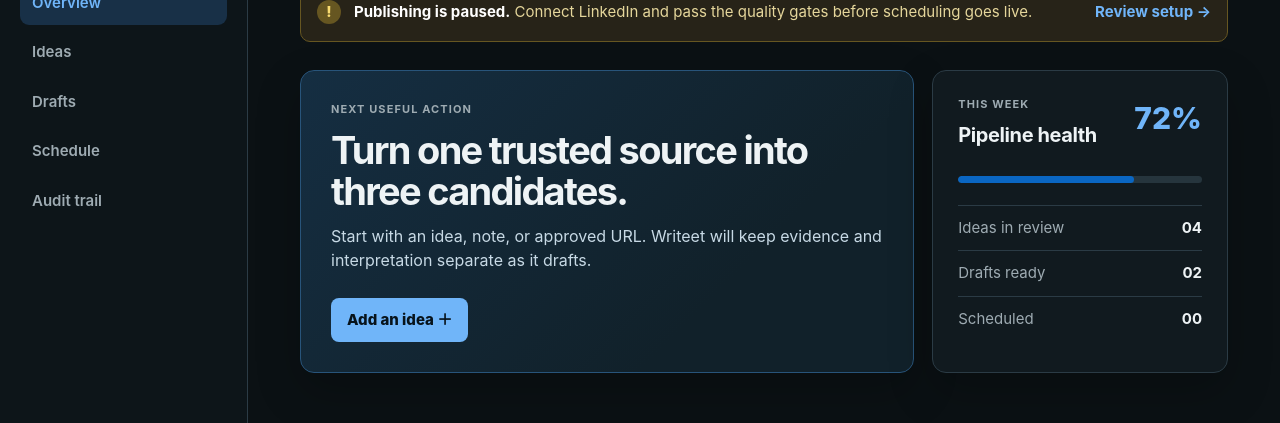
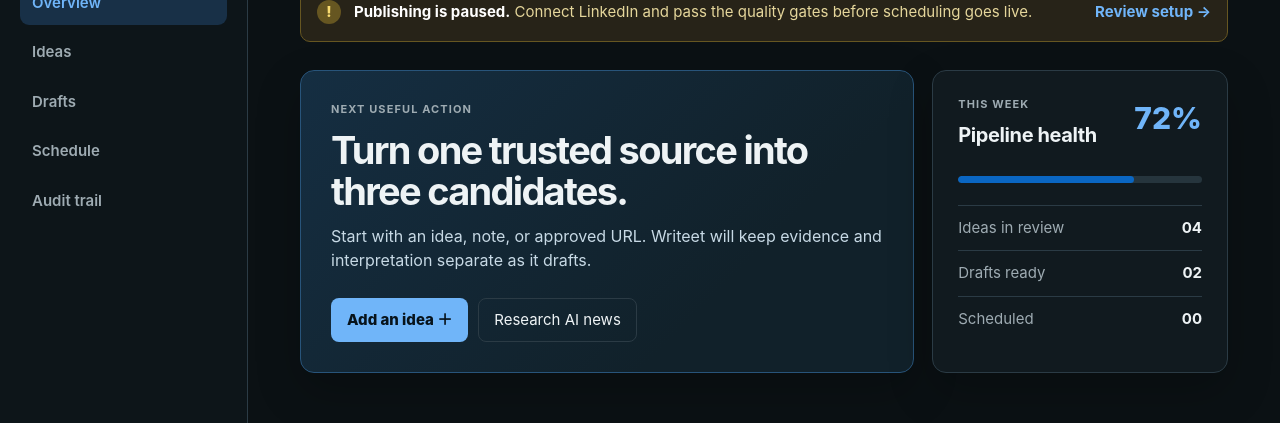
Before and after one commit to Larriemoses/content-route, a Next.js app: page / in a window 1280 px wide. Shown: the part 152-575 px from the top of the page. Built offline with nearby package versions, Linux system fonts and the light colour scheme.

Commit message:
feat: add dashboard AI research draft action

```diff
--- a/app/page.tsx
+++ b/app/page.tsx
@@ -15,6 +15,8 @@ export default function Home() {
   const [title, setTitle] = useState('');
   const [rawNote, setRawNote] = useState('');
   const [ideaState, setIdeaState] = useState<'idle' | 'saving' | 'saved' | 'error'>('idle');
+  const [researchState, setResearchState] = useState<'idle' | 'loading' | 'ready' | 'error'>('idle');
+  const [research, setResearch] = useState<{ selectedHeadline?: string; whyItMatters?: string; angle?: string; draft?: string; sourceUrls?: string[] } | null>(null);
 
   async function createIdea(event: FormEvent<HTMLFormElement>) {
     event.preventDefault();
@@ -25,6 +27,16 @@ export default function Home() {
       if (!response.ok) throw new Error('Unable to save idea');
       setTitle(''); setRawNote(''); setIdeaState('saved');
     } catch { setIdeaState('error'); }
+  }
+
+  async function runResearch() {
+    setResearchState('loading');
+    try {
+      const response = await fetch('/api/research', { cache: 'no-store' });
+      const payload = await response.json();
+      if (!response.ok || !payload.ok) throw new Error('Research failed');
+      setResearch(payload.result); setResearchState('ready');
+    } catch { setResearchState('error'); }
   }
 
   return <main className="shell">
@@ -38,11 +50,13 @@ export default function Home() {
       <header className="topbar"><div><p className="eyebrow">Wednesday · 23 September 2026</p><h1>Good morning, Olarewaju.</h1></div><a className="ghost" href="/login">Settings</a></header>
       <div className="notice"><span className="notice-icon">!</span><div><strong>Publishing is paused.</strong><span> Connect LinkedIn and pass the quality gates before scheduling goes live.</span></div><a className="text-button" href="#audit">Review setup →</a></div>
       <div className="grid" id="overview">
-        <section className="panel hero-panel"><div className="panel-kicker">Next useful action</div><h2>Turn one trusted source into three candidates.</h2><p>Start with an idea, note, or approved URL. Writeet will keep evidence and interpretation separate as it drafts.</p><button className="primary" onClick={() => { setShowIdeaForm(true); setIdeaState('idle'); }}>Add an idea <span>＋</span></button></section>
+        <section className="panel hero-panel"><div className="panel-kicker">Next useful action</div><h2>Turn one trusted source into three candidates.</h2><p>Start with an idea, note, or approved URL. Writeet will keep evidence and interpretation separate as it drafts.</p><div className="hero-actions"><button className="primary" onClick={() => { setShowIdeaForm(true); setIdeaState('idle'); }}>Add an idea <span>＋</span></button><button className="secondary" onClick={runResearch} disabled={researchState === 'loading'}>{researchState === 'loading' ? 'Researching…' : 'Research AI news'}</button></div></section>
         <section className="panel signal-panel"><div className="panel-head"><div><div className="panel-kicker">This week</div><h3>Pipeline health</h3></div><span className="score">72%</span></div><div className="progress"><span /></div><div className="metric-row"><span>Ideas in review</span><strong>04</strong></div><div className="metric-row"><span>Drafts ready</span><strong>02</strong></div><div className="metric-row"><span>Scheduled</span><strong>00</strong></div></section>
       </div>
       <div className="section-heading"><div><p className="eyebrow">Current work</p><h2>One decision at a time</h2></div><button className="text-button">View all drafts →</button></div>
       <section className="panel draft-card" id="drafts"><div className="draft-meta"><span className="tag">Practical AI</span><span>Draft 03 · generated 12 min ago</span></div><h3>What changes when an AI workflow has to explain itself?</h3><p className="muted">A practical note on making evidence visible before a useful automation becomes a risky one.</p><div className="gates">{gates.map(([name, state, tone]) => <div className="gate" key={name}><span className={`gate-dot ${tone}`} /><span>{name}</span><strong>{state}</strong></div>)}</div><div className="draft-footer"><span className="score-badge">78 <small>/ 100</small></span><button className="secondary">Open evaluation</button></div></section>
+      {research && <section className="panel research-result" id="research"><div className="panel-kicker">Fresh research draft</div><h3>{research.selectedHeadline}</h3><p className="muted">{research.whyItMatters}</p><div className="research-copy">{research.draft}</div><div className="draft-footer"><span className="muted">Review before publishing</span><button className="secondary" disabled>Publish to LinkedIn (review required)</button></div></section>}
+      {researchState === 'error' && <p className="form-message error">Research could not be completed. Check the AI provider connection.</p>}
       <div className="section-heading routes-heading"><div><p className="eyebrow">Content routes</p><h2>Keep the mix intentional</h2></div><button className="text-button">Manage routes →</button></div>
       <section className="route-list" id="audit">{routes.map((route, i) => <a className="route" href="#ideas" key={route}><span className="route-number">0{i + 1}</span><span>{route}</span><span className="route-count">{[3, 2, 1, 0][i]} ideas</span><span className="arrow">↗</span></a>)}</section>
       {showIdeaForm && <div className="modal-backdrop" role="presentation" onClick={() => setShowIdeaForm(false)}><section className="idea-modal" role="dialog" aria-modal="true" aria-labelledby="idea-title" onClick={(event) => event.stopPropagation()}><div className="modal-head"><div><p className="eyebrow">Ideas inbox</p><h2 id="idea-title">Add a new idea</h2></div><button className="close-button" onClick={() => setShowIdeaForm(false)} aria-label="Close">×</button></div><form onSubmit={createIdea}><label>Title<input value={title} onChange={(event) => setTitle(event.target.value)} placeholder="What should we explore?" required /></label><label>Context or note<textarea value={rawNote} onChange={(event) => setRawNote(event.target.value)} placeholder="Add the source, observation, or question behind it." rows={5} /></label><div className="modal-actions"><button type="button" className="secondary" onClick={() => setShowIdeaForm(false)}>Cancel</button><button className="primary" disabled={ideaState === 'saving'}>{ideaState === 'saving' ? 'Saving…' : 'Save idea'}</button></div>{ideaState === 'saved' && <p className="form-message success">Idea saved to your workspace.</p>}{ideaState === 'error' && <p className="form-message error">Could not save this idea. Check the connection and try again.</p>}</form></section></div>}
```
Also changed, not shown: app/globals.css.
